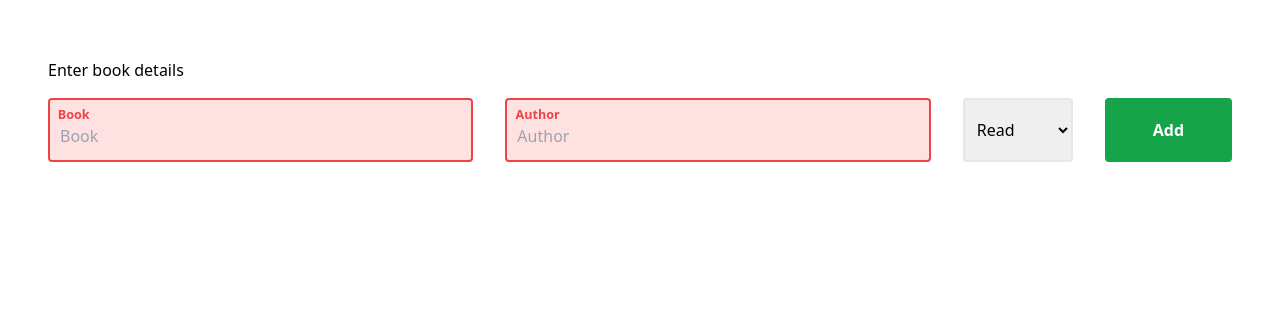
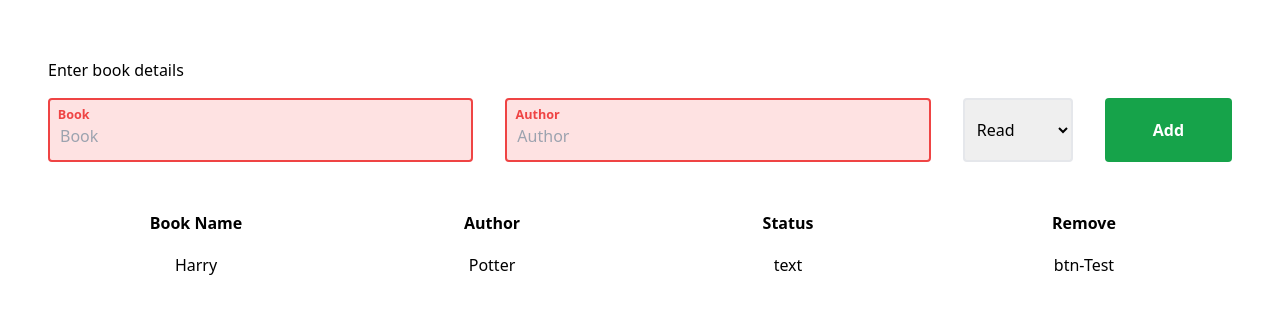
Before and after one commit to siddhart-singh/Oden-Library, a plain HTML site: page src/index.html in a window 1280 px wide. Shown: the part 102-416 px from the top of the page. Drawn offline with Linux system fonts and the light colour scheme.

Commit message:
Add reset to form

```diff
--- a/src/index.html
+++ b/src/index.html
@@ -79,6 +79,20 @@
             </button>
           </fieldset>
         </form>
+        <table class="w-full flex-auto justify-center my-8 align-middle">
+          <tr class="flex grow">
+            <th class="grow basis-0">Book Name</th>
+            <th class="grow basis-0">Author</th>
+            <th class="grow basis-0">Status</th>
+            <th class="grow basis-0">Remove</th>
+          </tr>
+          <tr class="flex grow py-4">
+            <td class="grow basis-0 text-center">Harry</td>
+            <td class="grow basis-0 text-center">Potter</td>
+            <td class="grow basis-0 text-center">text</td>
+            <td class="grow basis-0 text-center"><button>btn-Test</button></td>
+          </tr>
+        </table>
       </main>
     </div>
   </body>
--- a/src/script.js
+++ b/src/script.js
@@ -18,5 +18,6 @@ addBookToLibrary("test", "test", true);
 
 bookForm.addEventListener("submit", (e) => {
   e.preventDefault();
+  bookForm.reset();
   console.dir(e.target[1].value);
 });
```
Also changed, not shown: dist/output.css.
